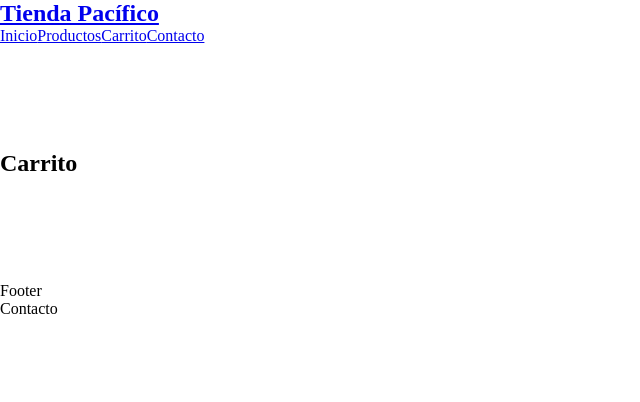
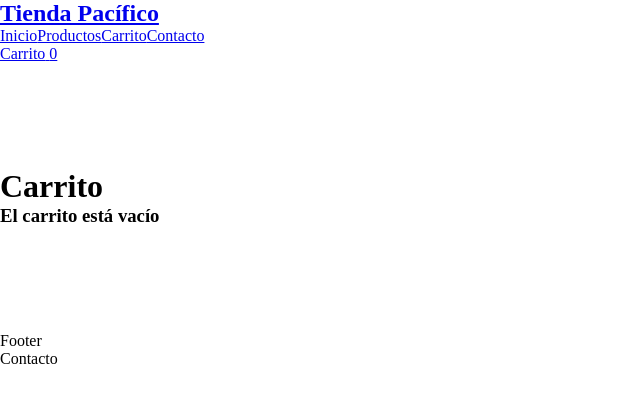
Before and after one commit to MauricioPerezCaram/tienda-pacifico, a React (Vite) app: page /carrito in a window 1280 px wide. Shown: the top 402 px of the page, without its empty margins (0-640 px from the left). Built offline with nearby package versions, Linux system fonts and the light colour scheme.

Commit message:
carrito andando

```diff
--- a/src/App.jsx
+++ b/src/App.jsx
@@ -1,4 +1,3 @@
-import Carrito from "./components/Carrito";
 import Contacto from "./components/Contacto";
 import Footer from "./components/Footer";
 import Inicio from "./components/Inicio";
@@ -6,10 +5,13 @@ import ItemListContainer from "./components/ItemListContainer";
 import NavBar from "./components/NavBar";
 import "./style/App.css";
 import { BrowserRouter, Route, Routes } from "react-router-dom";
+import { CartProvider } from "./context/CartContext";
+import Carrito from "./components/Carrito";
 
 function App() {
   return (
     <div className="app">
+      <CartProvider>
         <BrowserRouter>
           <NavBar />
 
@@ -22,6 +24,7 @@ function App() {
 
           <Footer />
         </BrowserRouter>
+      </CartProvider>
     </div>
   );
 }
--- a/src/components/Carrito.jsx
+++ b/src/components/Carrito.jsx
@@ -1,5 +1,31 @@
+import { useContext } from "react";
+import { CartContext } from "../context/CartContext";
+
 const Carrito = () => {
-  return <h2>Carrito</h2>;
+  const { carrito, precioTotal, vaciarCarrito } = useContext(CartContext);
+
+  return (
+    <div>
+      <h1>Carrito</h1>
+      {carrito.map((prod) => (
+        <div key={prod.id}>
+          <h3>{prod.nombre}</h3>
+          <p>Precio por unidad: $ {prod.precio}</p>
+          <p>Cantidad: {prod.cantidad}</p>
+          <p>Precio total: $ {prod.precio * prod.cantidad}</p>
+        </div>
+      ))}
+
+      {carrito.length > 0 ? (
+        <div>
+          <h2>Precio total: $ {precioTotal()}</h2>
+          <button onClick={vaciarCarrito}>Vaciar carrito</button>
+        </div>
+      ) : (
+        <h3>El carrito está vacío</h3>
+      )}
+    </div>
+  );
 };
 
 export default Carrito;
--- /dev/null
+++ b/src/components/CartWidget.jsx
@@ -0,0 +1,18 @@
+import { useContext } from "react";
+import { Link } from "react-router-dom";
+import { CartContext } from "../context/CartContext";
+
+const CartWidget = () => {
+  const { cantidadEnCarrito } = useContext(CartContext);
+
+  return (
+    <div>
+      <Link to={"/carrito"}>
+        Carrito
+        <span> {cantidadEnCarrito()} </span>
+      </Link>
+    </div>
+  );
+};
+
+export default CartWidget;
--- a/src/components/Item.jsx
+++ b/src/components/Item.jsx
@@ -1,8 +1,10 @@
-import { useState } from "react";
+import { useContext, useState } from "react";
 import ItemCount from "./ItemCount";
+import { CartContext } from "../context/CartContext";
 
 const Item = ({ product }) => {
-  const [cantidad, setCantidad] = useState(0);
+  const { carrito, agregar } = useContext(CartContext);
+  const [cantidad, setCantidad] = useState(1);
 
   const sumar = () => {
     cantidad < product.stock && setCantidad(cantidad + 1);
@@ -10,13 +12,6 @@ const Item = ({ product }) => {
 
   const restar = () => {
     if (cantidad > 0) setCantidad(cantidad - 1);
-  };
-
-  const agregar = () => {
-    console.log({
-      ...product,
-      cantidad,
-    });
   };
 
   return (
@@ -31,7 +26,9 @@ const Item = ({ product }) => {
           cantidad={cantidad}
           sumar={sumar}
           restar={restar}
-          agregar={agregar}
+          agregar={() => {
+            agregar(product, cantidad);
+          }}
         />
       </div>
     </div>
--- a/src/components/NavBar.jsx
+++ b/src/components/NavBar.jsx
@@ -1,4 +1,5 @@
 import { Link } from "react-router-dom";
+import CartWidget from "./CartWidget";
 
 const NavBar = () => {
   return (
@@ -20,6 +21,7 @@ const NavBar = () => {
           <Link to="/contacto" className="menu-link">
             Contacto
           </Link>
+          <CartWidget />
         </li>
       </ul>
     </nav>
--- /dev/null
+++ b/src/context/CartContext.jsx
@@ -0,0 +1,56 @@
+import { createContext, useEffect, useState } from "react";
+
+export const CartContext = createContext();
+
+const carritoInicial = JSON.parse(localStorage.getItem("carrito") || "[]");
+
+export const CartProvider = ({ children }) => {
+  const [carrito, setCarrito] = useState(carritoInicial);
+
+  const agregar = (product, cantidad) => {
+    const itemAgregado = { ...product, cantidad };
+
+    const nuevoCarrito = [...carrito];
+
+    const estaEnElCarrito = nuevoCarrito.find(
+      (producto) => producto.id === itemAgregado.id
+    );
+
+    if (estaEnElCarrito) {
+      estaEnElCarrito.cantidad += cantidad;
+    } else {
+      nuevoCarrito.push(itemAgregado);
+    }
+    setCarrito(nuevoCarrito);
+  };
+
+  useEffect(() => {
+    localStorage.setItem("carrito", JSON.stringify(carrito));
+  }, [carrito]);
+
+  const cantidadEnCarrito = () => {
+    return carrito.reduce((acc, prod) => acc + prod.cantidad, 0);
+  };
+
+  const precioTotal = () => {
+    return carrito.reduce((acc, prod) => acc + prod.precio * prod.cantidad, 0);
+  };
+
+  const vaciarCarrito = () => {
+    setCarrito([]);
+  };
+
+  return (
+    <CartContext.Provider
+      value={{
+        carrito,
+        agregar,
+        cantidadEnCarrito,
+        precioTotal,
+        vaciarCarrito,
+      }}
+    >
+      {children}
+    </CartContext.Provider>
+  );
+};
```
Lines whose indentation alone changed are shown as unchanged.
